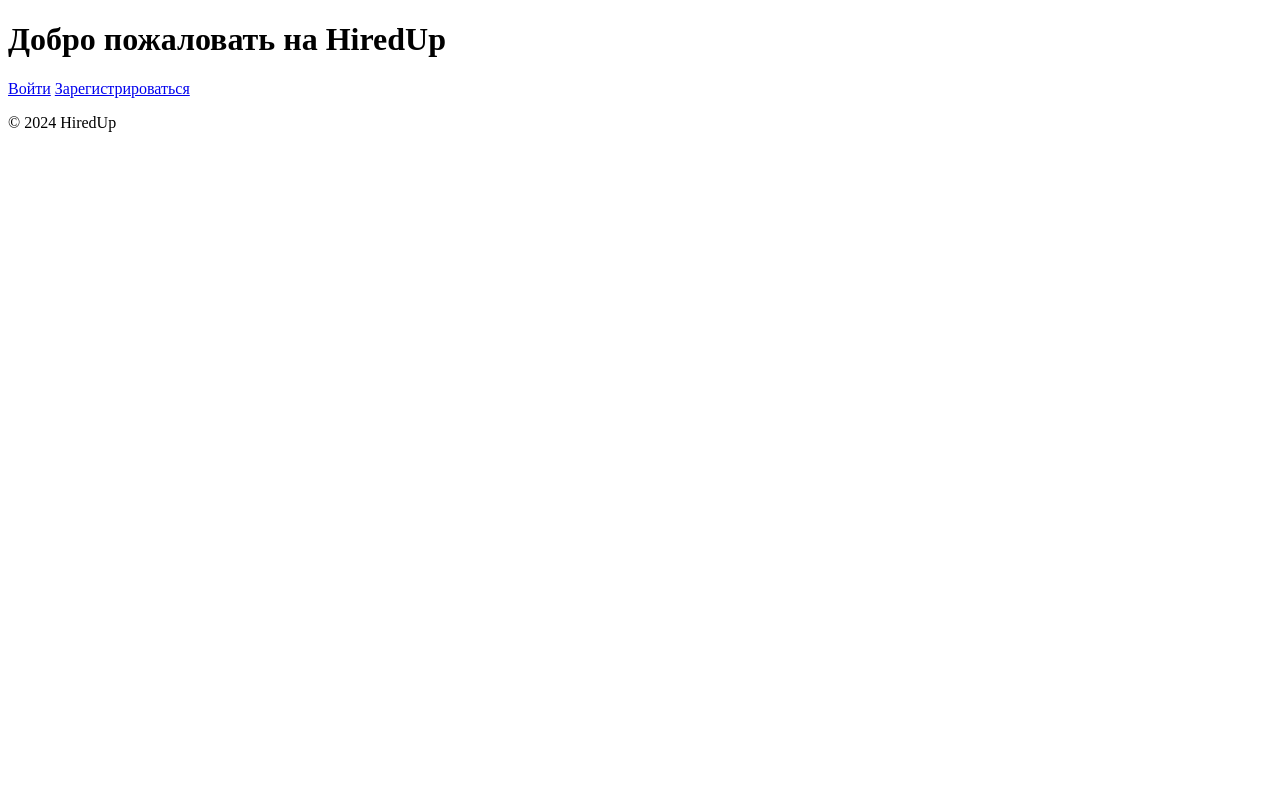
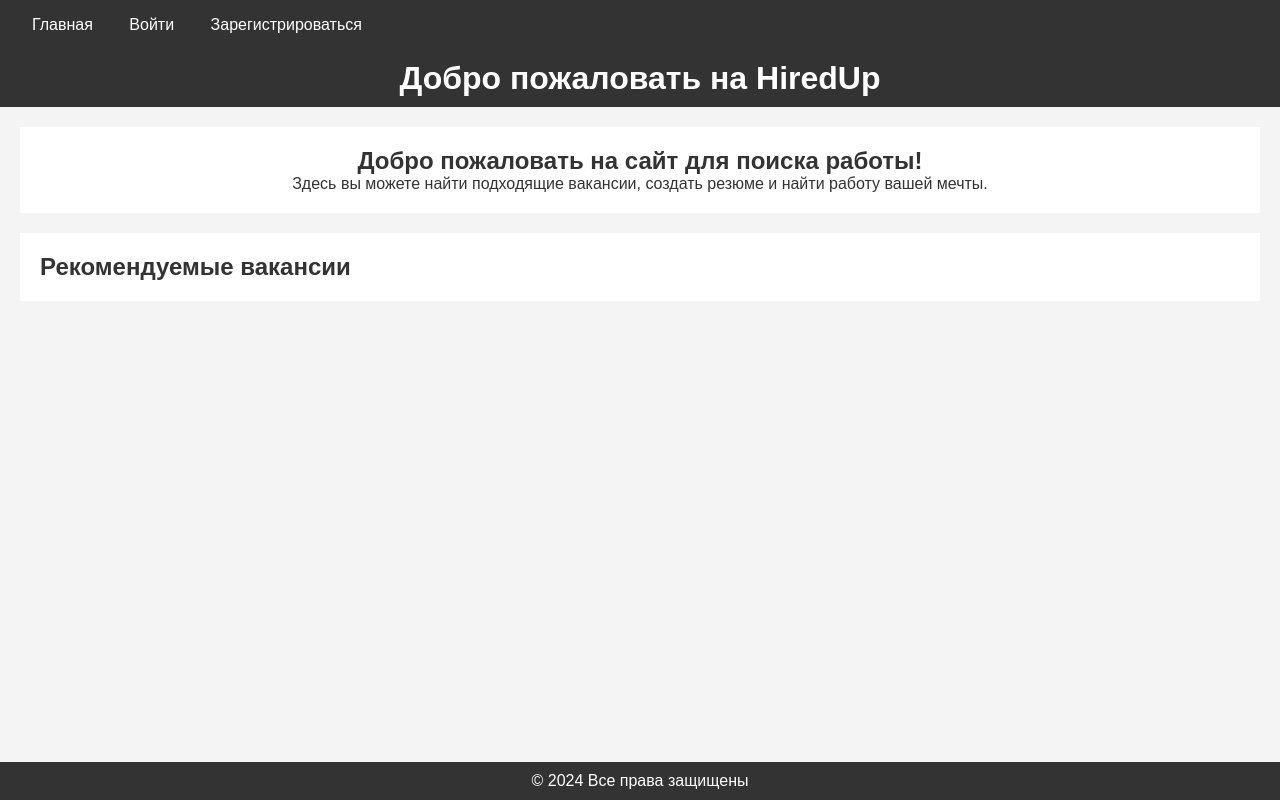
Before and after one commit to zhumka/HiredUp, a Django app: page / in a window 1280 px wide. Run offline with Django 5.2, Linux system fonts and the light colour scheme.

Commit message:
набросок шаблона главной страницы(абсолютно не доделано)

```diff
--- a/work/templates/work/home_page.html
+++ b/work/templates/work/home_page.html
@@ -1,32 +1,80 @@
 <!DOCTYPE html>
+{% load static %}
 <html lang="ru">
 <head>
     <meta charset="UTF-8">
     <meta name="viewport" content="width=device-width, initial-scale=1.0">
+    <link rel="stylesheet" type="text/css" href="{% static 'work/css/home_page.css' %}">
     <title>HiredUp</title>
+
+    <style>
+        /* Пример простых стилей для навбара */
+        nav {
+            background-color: #333;
+            padding: 1em;
+        }
+        nav a {
+            color: white;
+            margin: 0 1em;
+            text-decoration: none;
+        }
+        nav a:hover {
+            text-decoration: underline;
+        }
+    </style>
 </head>
 <body>
+    <!-- Навбар -->
+    <nav>
+        <a href="{% url 'home' %}">Главная</a>
+        {% if user.is_authenticated %}
+            <a href="{% url 'profile' %}">Профиль</a>
+            <form action="{% url 'logout' %}" method="POST" style="display: inline;">
+                {% csrf_token %}
+                <button type="submit" style="background: none; border: none; color: white; cursor: pointer;">Выйти</button>
+            </form>
+        {% else %}
+            <a href="{% url 'login' %}">Войти</a>
+            <a href="{% url 'register' %}">Зарегистрироваться</a>
+        {% endif %}
+    </nav>
+
     <header>
         <h1>Добро пожаловать на HiredUp</h1>
     </header>
-
     <main>
         {% if user.is_authenticated %}
             <h2>Вы вошли как {{ user.username }}!</h2>
-            <form action="{% url 'logout' %}" method="POST">
-                {% csrf_token %}
-                <button type="submit">Выйти</button>
-            </form>
-        {% else %}
-            <div class="actions">
-                <a href="{% url 'login' %}" class="button">Войти</a>
-                <a href="{% url 'register' %}" class="button">Зарегистрироваться</a>
-            </div>
         {% endif %}
     </main>
 
+    <!-- Приветствие и описание -->
+    <section class="intro">
+        <h1>Добро пожаловать на сайт для поиска работы!</h1>
+        <p>Здесь вы можете найти подходящие вакансии, создать резюме и найти работу вашей мечты.</p>
+    </section>
+
+    <!-- Рекомендуемые вакансии -->
+    <section class="recommended">
+        <h2>Рекомендуемые вакансии</h2>
+        <div class="vacancy-list">
+            {% for vacancy in recommended_vacancies %}
+                <div class="vacancy">
+                    <h3>{{ vacancy.title }}</h3>
+                    <p><strong>Категория:</strong> {{ vacancy.category.name }}</p>
+                    <p><strong>Зарплата:</strong> от {{ vacancy.salary_min }} до {{ vacancy.salary_max }} руб.</p>
+<!--                    <a href="{% url 'vacancy_detail' vacancy.id %}">Подробнее</a>-->
+                </div>
+            {% endfor %}
+        </div>
+    </section>
+
+    <!-- Подвал -->
     <footer>
-        <p>&copy; 2024 HiredUp</p>
+        <p>&copy; 2024 Все права защищены</p>
     </footer>
+
+
+
 </body>
 </html>
```
